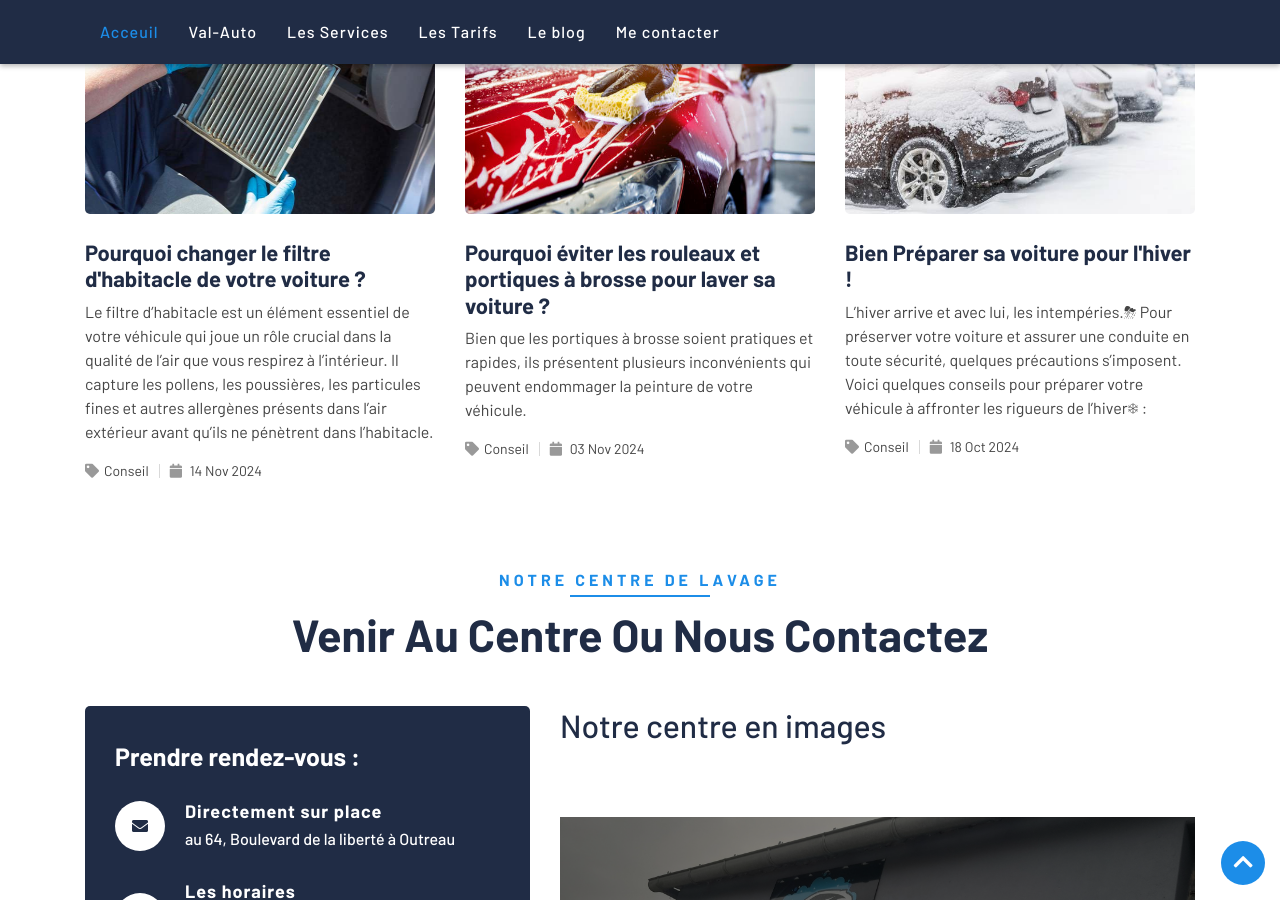
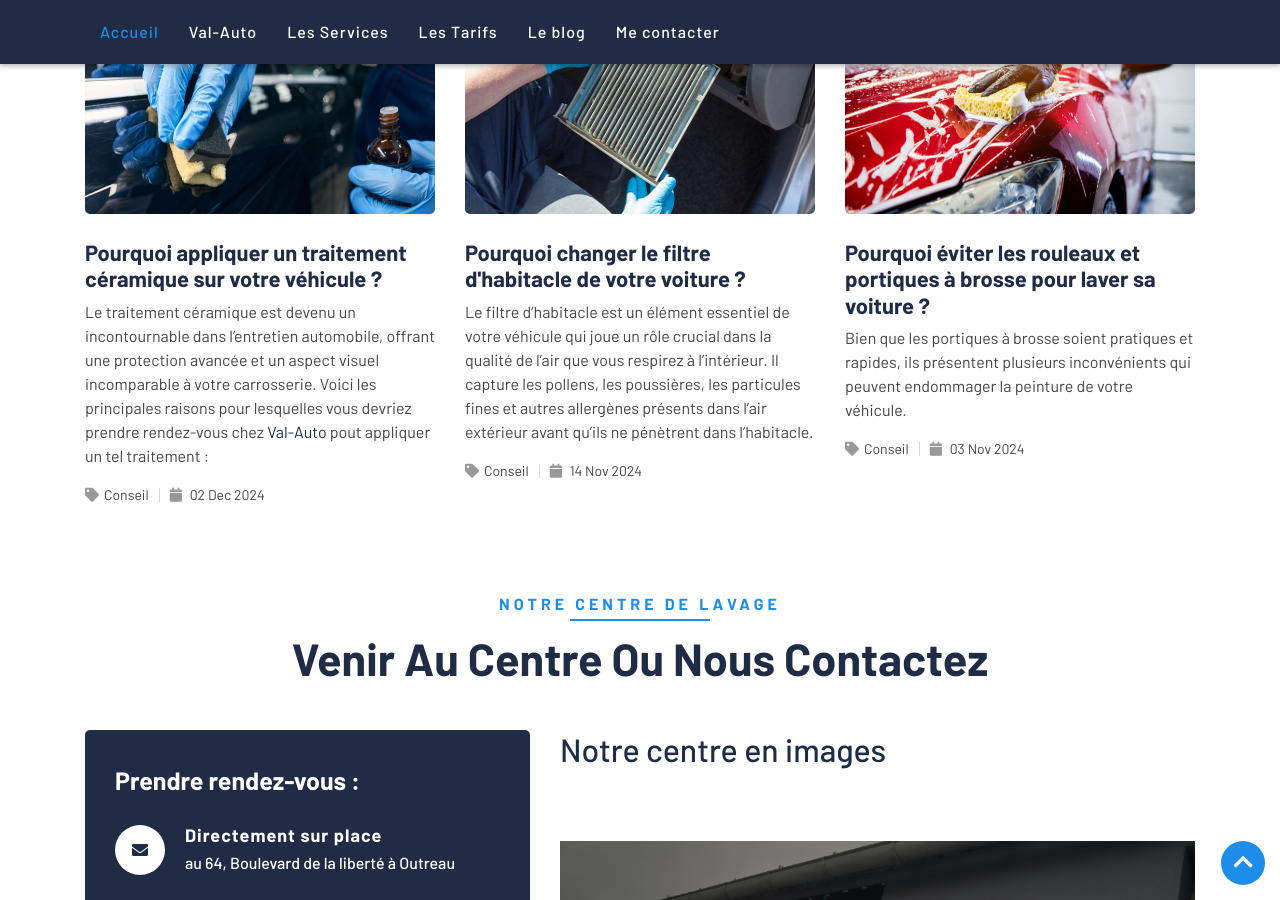
Before and after one commit to Bruvrydavid/valauto, a Jekyll site: the page built from index.html, in a window 1280 px wide and 900 px high, scrolled down 4600 px. Built offline with Jekyll 4.4.1, drawn with Linux system fonts in a browser that asks for light colours; nearby versions of some CDN libraries.

Commit message:
post 03.12.2024

```diff
--- a/_includes/about.html
+++ b/_includes/about.html
@@ -4,7 +4,7 @@
         <div class="row align-items-center">
             <div class="col-lg-6">
                 <div class="about-img">
-                    <img src="assets/img/about.jpg" alt="Image" loading="lazy">
+                    <img src="{{ site.url }}//assets/img/about.jpg" alt="Image" loading="lazy">
                 </div>
             </div>
             <div class="col-lg-6">
--- a/_includes/navbar.html
+++ b/_includes/navbar.html
@@ -10,7 +10,7 @@
 
             <div class="collapse navbar-collapse justify-content-between" id="navbarCollapse">
                 <div class="navbar-nav mr-auto">
-                    <a href="{{ site.url}}/#home" class="nav-item nav-link active">Acceuil</a>
+                    <a href="{{ site.url}}/#home" class="nav-item nav-link active">Accueil</a>
                     <a href="{{ site.url}}/#about" class="nav-item nav-link">{{ site.data.base.title}}</a>
                     <a href="{{ site.url}}/#service" class="nav-item nav-link">Les Services</a>
                     <a href="{{ site.url}}/#price" class="nav-item nav-link">Les Tarifs</a>
--- a/_posts/2024-08-16-renover ses phares.markdown
+++ b/_posts/2024-08-16-renover ses phares.markdown
@@ -30,4 +30,6 @@ Pourquoi rénover ses phares ternes et opaques ?
   3.  Professionnel : Pour un résultat optimal et durable, il est conseillé de faire appel à un professionnel qui dispose d'outils et de produits spécifiques.
 
 
-En résumé, la rénovation des phares est une opération simple et peu coûteuse qui permet d'améliorer la sécurité routière, l'esthétique de votre véhicule et sa valeur de revente. N'hésitez pas à consulter un professionnel pour vous conseiller sur la meilleure solution adaptée à votre situation.
+# En résumé
+
+La rénovation des phares est une opération simple et peu coûteuse qui permet d'améliorer la sécurité routière, l'esthétique de votre véhicule et sa valeur de revente. N'hésitez pas à nous consulter chez [Val-Auto]({{ site.url }}), nous vous conseillerons sur la meilleure solution pour votre situation.
--- a/_posts/2024-11-03-Pourquoi eviter les rouleaux à brosse.markdown
+++ b/_posts/2024-11-03-Pourquoi eviter les rouleaux à brosse.markdown
@@ -35,4 +35,7 @@ t
 3. On Séche votre voiture soigneusement: On Utilise des microfibres douce pour éviter les traces d'eau.
 4. Pour protégez votre peinture: On peut appliquez de la cire ou un traitement céramique pour renforcer la protection.
 
-En venant chez Val-auto votre voiture conservera son éclat pendant de nombreuses années.
+En venant chez [Val-Auto]({{ site.url }}) votre voiture conservera son éclat pendant de nombreuses années.
+
+# Mots-clés:
+lavage, brosses, rouleaux, voiture, entretien.
--- /dev/null
+++ b/_posts/2024-12-02-Pourquoi appliquer un traitement ceramique.markdown
@@ -0,0 +1,38 @@
+---
+layout: singlepost
+title:  "Pourquoi appliquer un traitement céramique sur votre véhicule ?"
+urllargeimg: /assets/img/post-F.jpg
+urlsmallimg: /assets/img/blog-F.jpg
+author: Valentin
+date:   2024-12-02
+tags: Conseil
+---
+
+Le traitement céramique est devenu un incontournable dans l'entretien automobile, offrant une protection avancée et un aspect visuel incomparable à votre carrosserie. Voici les principales raisons pour lesquelles vous devriez prendre rendez-vous chez [Val-Auto]({{ site.url }}) pout appliquer un tel traitement :
+
+# Protection à long terme
+
+1. Barrière protectrice: Le traitement céramique forme une couche protectrice dure et résistante aux rayures, aux UV, aux acides, aux fientes d'oiseaux et autres contaminants.
+2. Durée de vie prolongée: Cette protection peut durer plusieurs années, préservant ainsi l'éclat et la brillance de votre peinture.
+
+# Facilité d'entretien
+
+1. Effet hydrophobe: La céramique rend la surface extrêmement hydrophobe, ce qui signifie que l'eau et les saletés glissent plus facilement, facilitant ainsi le nettoyage.
+2. Réduction des dépôts: Les contaminants adhèrent moins à la surface, ce qui réduit le temps passé à nettoyer votre voiture.
+
+# Esthétique améliorée
+
+1. Brillance intense: Le traitement céramique confère à votre carrosserie une profondeur de brillance inégalée,mettant en valeur les lignes de votre véhicule.
+2. Effet miroir: La surface devient extrêmement lisse, offrant un effet miroir qui attire tous les regards.
+
+# Autres avantages
+
+1. Résistance à la chaleur: La céramique résiste aux températures extrêmes, protégeant votre peinture des décolorations.
+2. Valeur de revente: Un véhicule avec un traitement céramique est généralement plus attrayant pour les acheteurs potentiels, ce qui peut augmenter sa valeur de revente.
+
+# En résumé
+
+Le traitement céramique est un investissement judicieux pour tous les propriétaires de véhicules qui souhaitent protéger leur carrosserie, faciliter son entretien et améliorer son aspect esthétique.
+
+# Mots-clés:
+céramique, brillance, protection, hydrophobe, voiture, carrosserie.
```
Also changed, not shown: assets/img/blog-F.jpg (added), assets/img/post-E.jpg (added), assets/img/post-F.jpg (added).
